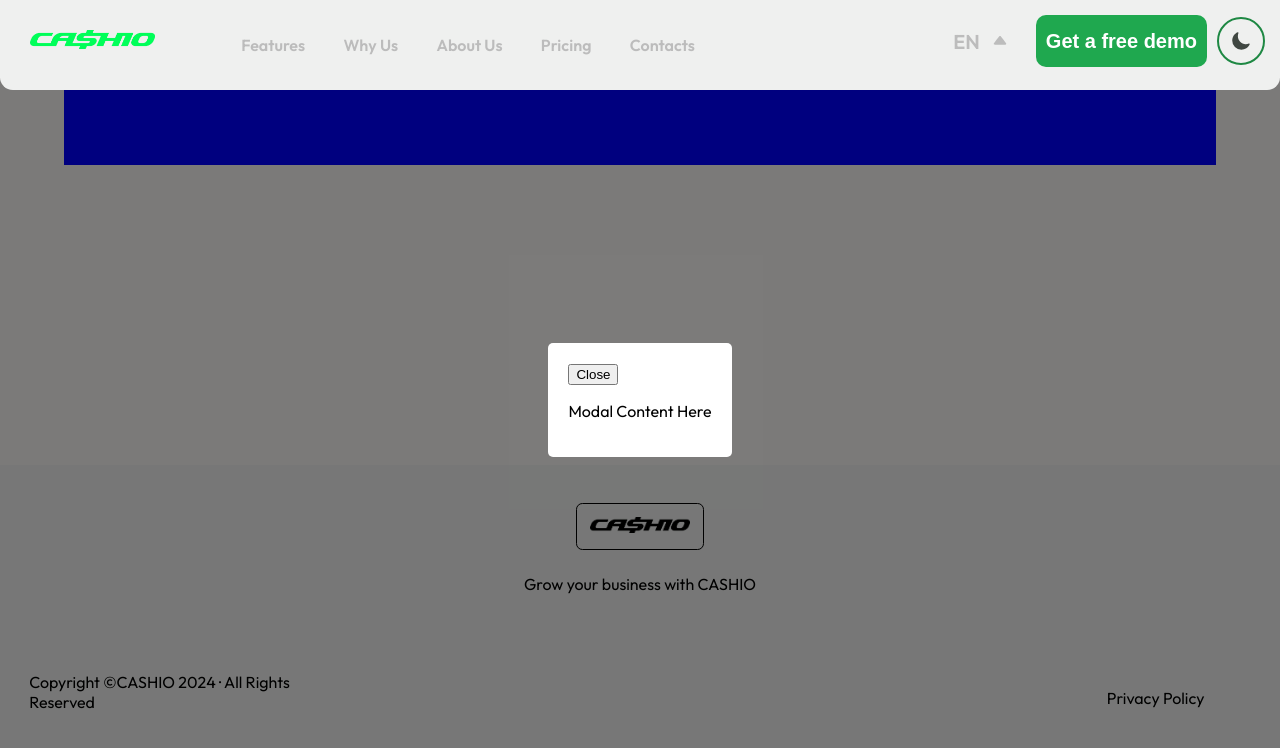
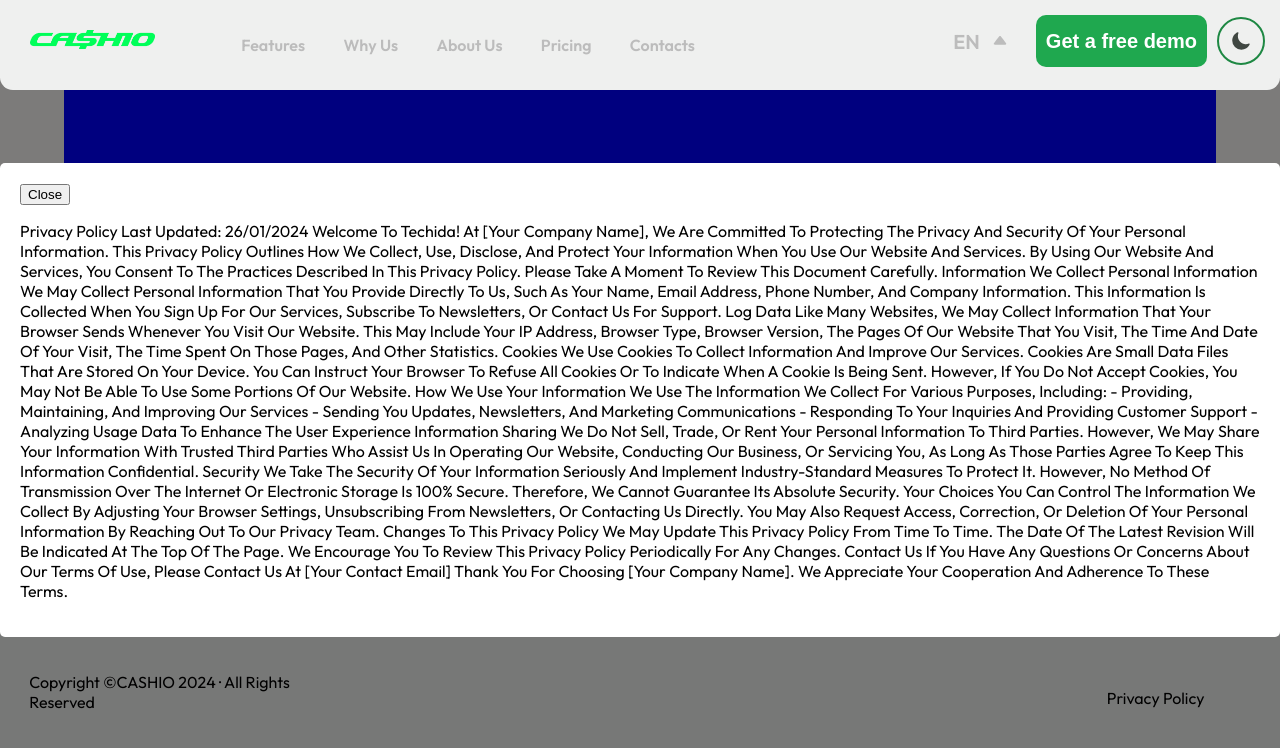
Before and after one commit to RevaGee/Cashio, a React (Create React App) app: page / in a window 1280 px wide. Both pictures are taken after a click on the element "Privacy Policy". Shown: the part 3135-3883 px from the top of the page. Built offline with nearby package versions, Linux system fonts and the light colour scheme.

Commit message:
Updated Modal

```diff
--- a/src/components/Footer/index.tsx
+++ b/src/components/Footer/index.tsx
@@ -36,7 +36,78 @@ export const Footer = () => {
                 <div className="modal">
                     <div className="modal__content">
                         <button onClick={closeModal}>Close</button>
-                        <p>Modal Content Here</p>
+                        <p>Privacy Policy
+                            Last Updated: 26/01/2024
+
+                            Welcome To Techida!
+
+                            At [Your Company Name], We Are Committed To Protecting The Privacy And Security Of Your
+                            Personal Information. This Privacy Policy Outlines How We Collect, Use, Disclose, And
+                            Protect Your Information When You Use Our Website And Services. By Using Our Website And
+                            Services, You Consent To The Practices Described In This Privacy Policy. Please Take A
+                            Moment To Review This Document Carefully.
+
+
+                            Information We Collect
+                            Personal Information
+
+                            We May Collect Personal Information That You Provide Directly To Us, Such As Your Name,
+                            Email Address, Phone Number, And Company Information. This Information Is Collected When You
+                            Sign Up For Our Services, Subscribe To Newsletters, Or Contact Us For Support.
+
+
+                            Log Data
+
+                            Like Many Websites, We May Collect Information That Your Browser Sends Whenever You Visit
+                            Our Website. This May Include Your IP Address, Browser Type, Browser Version, The Pages Of
+                            Our Website That You Visit, The Time And Date Of Your Visit, The Time Spent On Those Pages,
+                            And Other Statistics.
+
+
+                            Cookies
+
+                            We Use Cookies To Collect Information And Improve Our Services. Cookies Are Small Data Files
+                            That Are Stored On Your Device. You Can Instruct Your Browser To Refuse All Cookies Or To
+                            Indicate When A Cookie Is Being Sent. However, If You Do Not Accept Cookies, You May Not Be
+                            Able To Use Some Portions Of Our Website.
+
+
+                            How We Use Your Information
+                            We Use The Information We Collect For Various Purposes, Including:
+
+                            - Providing, Maintaining, And Improving Our Services
+                            - Sending You Updates, Newsletters, And Marketing Communications
+                            - Responding To Your Inquiries And Providing Customer Support
+                            - Analyzing Usage Data To Enhance The User Experience
+
+                            Information Sharing
+                            We Do Not Sell, Trade, Or Rent Your Personal Information To Third Parties. However, We May
+                            Share Your Information With Trusted Third Parties Who Assist Us In Operating Our Website,
+                            Conducting Our Business, Or Servicing You, As Long As Those Parties Agree To Keep This
+                            Information Confidential.
+
+                            Security
+                            We Take The Security Of Your Information Seriously And Implement Industry-Standard Measures
+                            To Protect It. However, No Method Of Transmission Over The Internet Or Electronic Storage Is
+                            100% Secure. Therefore, We Cannot Guarantee Its Absolute Security.
+
+                            Your Choices
+                            You Can Control The Information We Collect By Adjusting Your Browser Settings, Unsubscribing
+                            From Newsletters, Or Contacting Us Directly. You May Also Request Access, Correction, Or
+                            Deletion Of Your Personal Information By Reaching Out To Our Privacy Team.
+
+                            Changes To This Privacy Policy
+                            We May Update This Privacy Policy From Time To Time. The Date Of The Latest Revision Will Be
+                            Indicated At The Top Of The Page. We Encourage You To Review This Privacy Policy
+                            Periodically For Any Changes.
+
+                            Contact Us
+                            If You Have Any Questions Or Concerns About Our Terms Of Use, Please Contact Us At [Your
+                            Contact Email]
+
+
+                            Thank You For Choosing [Your Company Name]. We Appreciate Your Cooperation And Adherence To
+                            These Terms.</p>
                     </div>
                 </div>
             )}
```
